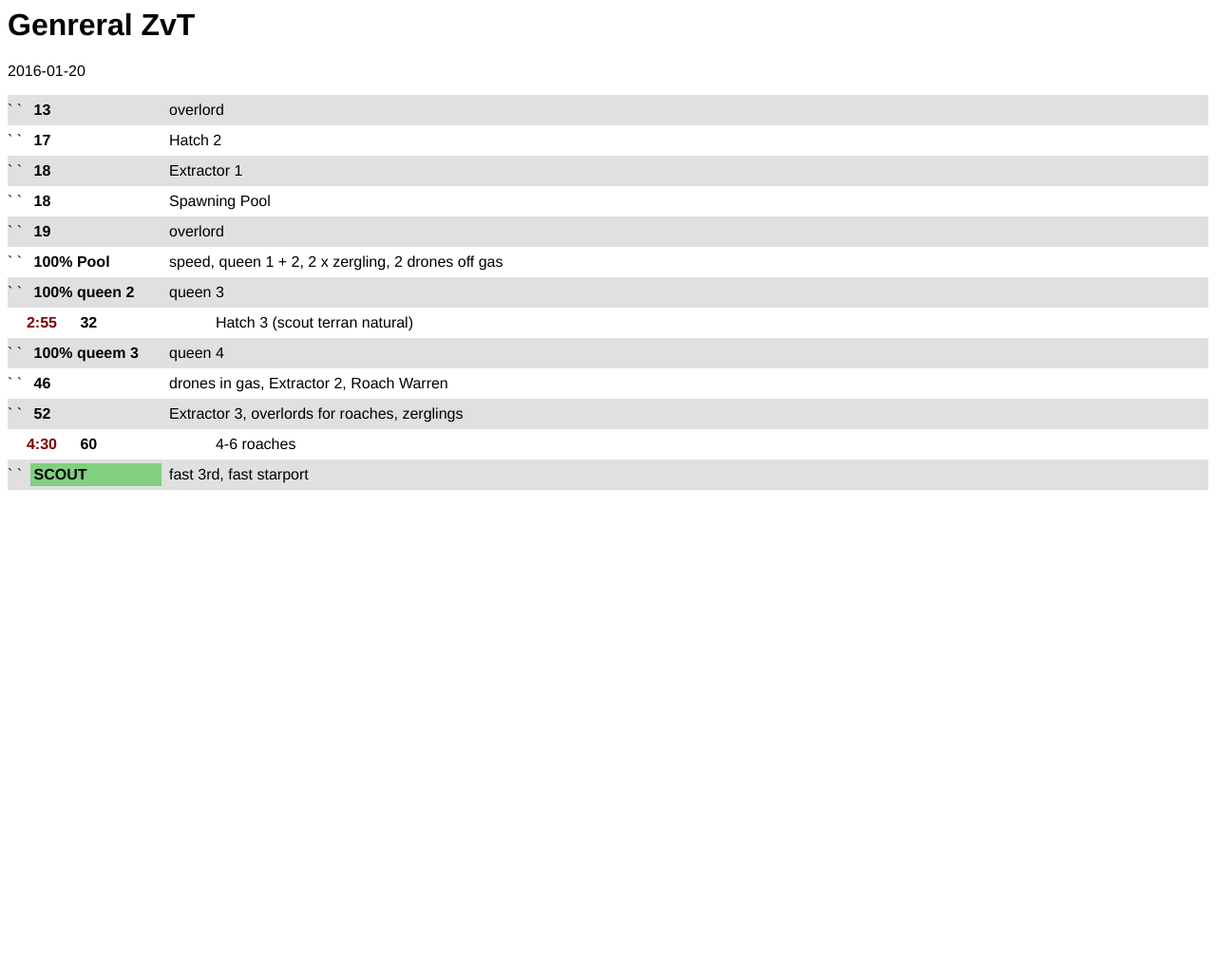
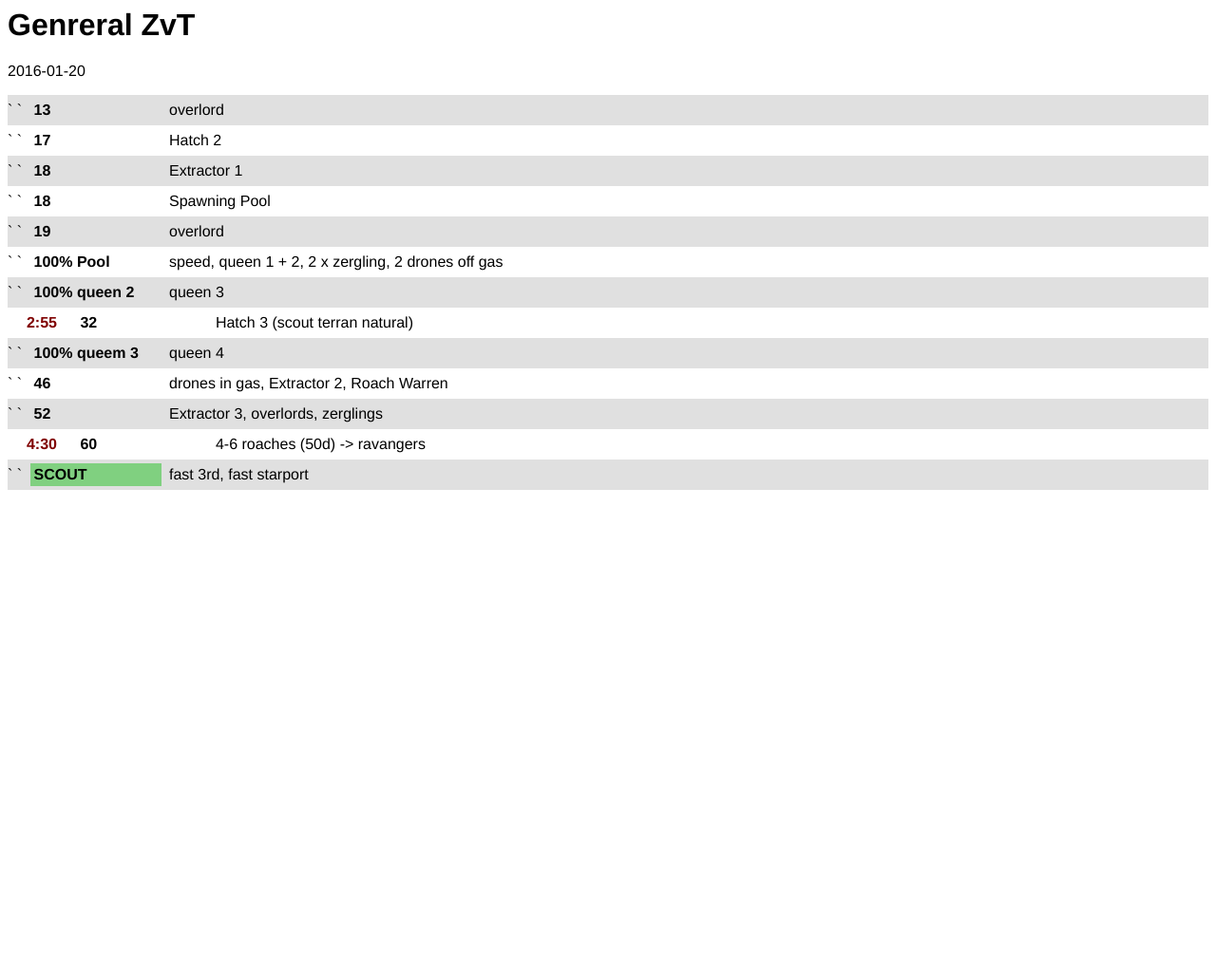
Before and after one commit to andersroos/andersroos.github.io, a Jekyll site: the page built from sc2/general-zvt.md, in a window 1280 px wide. Shown: the whole page at 95% size. Built offline with Jekyll 4.4.1, drawn with Linux system fonts in a browser that asks for light colours.

Commit message:
Fixed zvt build.

```diff
--- a/sc2/general-zvt.md
+++ b/sc2/general-zvt.md
@@ -15,6 +15,6 @@
 - `2:55` _32_                 Hatch 3 (scout terran natural)
 - `    ` _100% queem 3_       queen 4
 - `    ` _46_                 drones in gas, Extractor 2, Roach Warren
-- `    ` _52_                 Extractor 3, overlords for roaches, zerglings
-- `4:30` _60_                 4-6 roaches
+- `    ` _52_                 Extractor 3, overlords, zerglings
+- `4:30` _60_                 4-6 roaches (50d) -> ravangers
 - `    ` __SCOUT__            fast 3rd, fast starport
```
